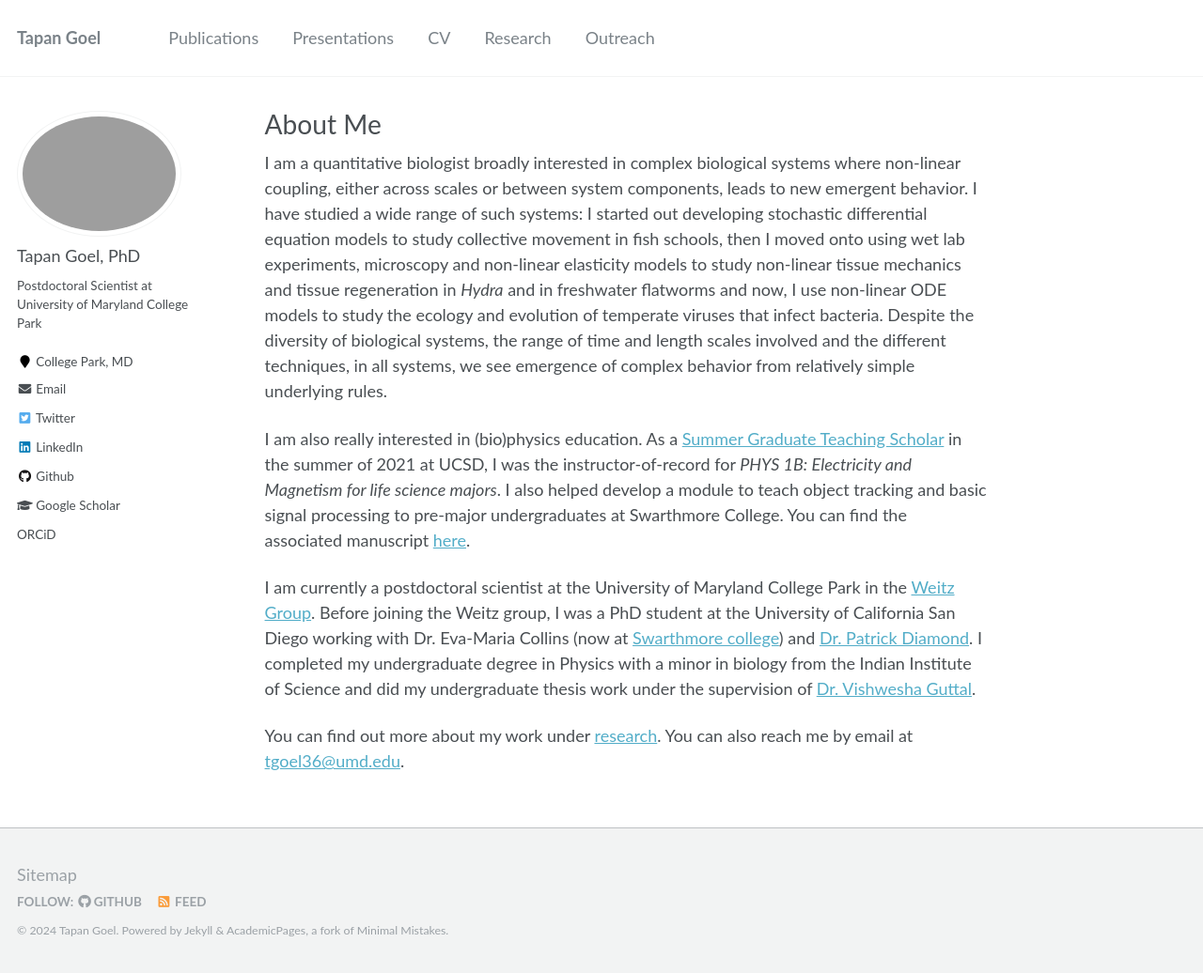
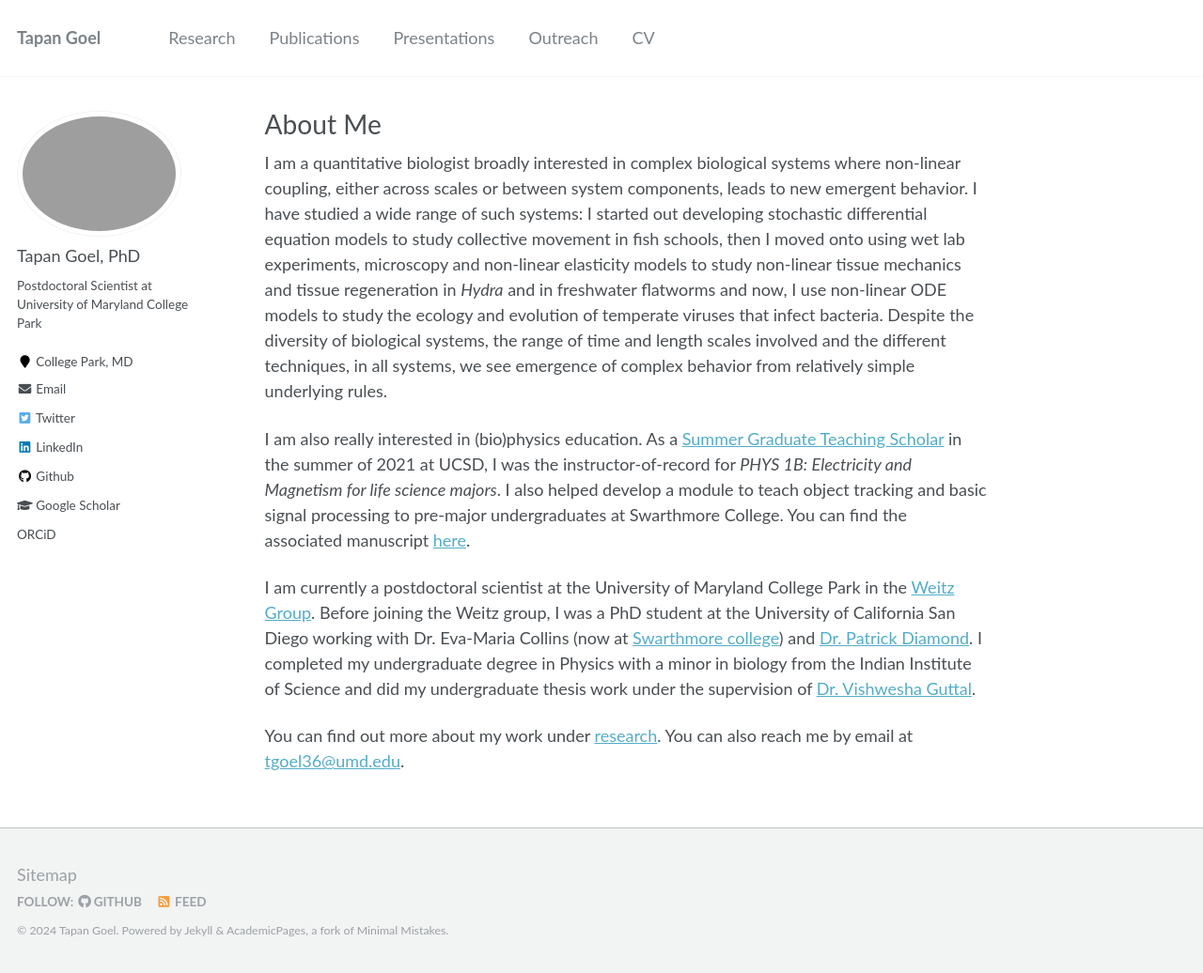
Before and after one commit to tapangoel1994/tapangoel1994.github.io, a Jekyll site: the page built from _pages/about.md, in a window 1280 px wide and 1037 px high. Shown: the whole window at 94% size. Built offline with Jekyll 4.4.1, drawn with Linux system fonts in a browser that asks for light colours; part of the change alters nothing that is shown.

```diff
--- a/_data/navigation.yml
+++ b/_data/navigation.yml
@@ -1,5 +1,9 @@
 # main links links
 main:
+
+
+  - title: "Research"
+    url: /research/
 
   - title: "Publications"
     url: /publications/
@@ -7,11 +11,8 @@ main:
   - title: "Presentations"
     url: /presentations/
 
+  - title: "Outreach"
+    url: /outreach/
+
   - title: "CV"
     url: /cv/
-
-  - title: "Research"
-    url: /research/
-
-  - title: "Outreach"
-    url: /outreach/
```
